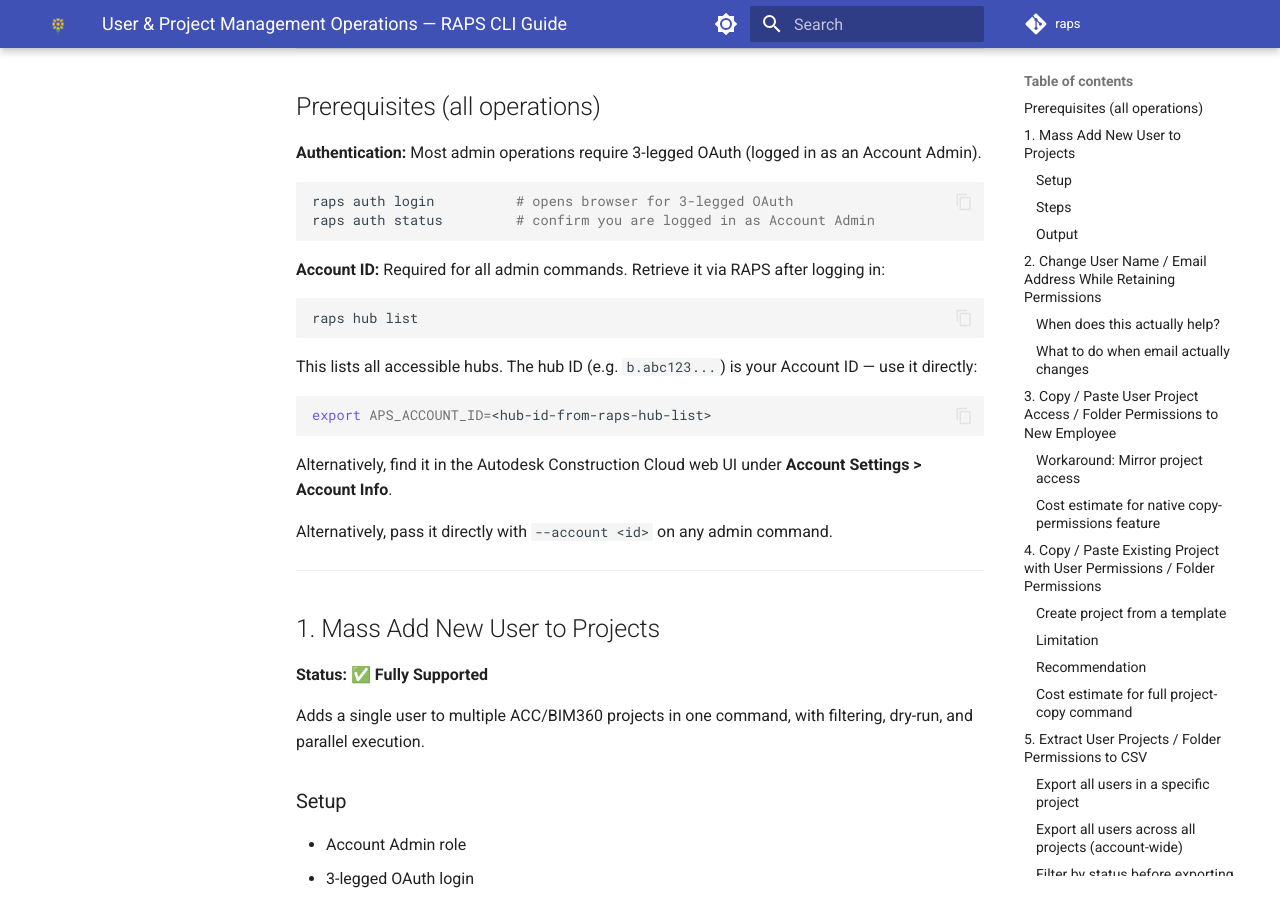
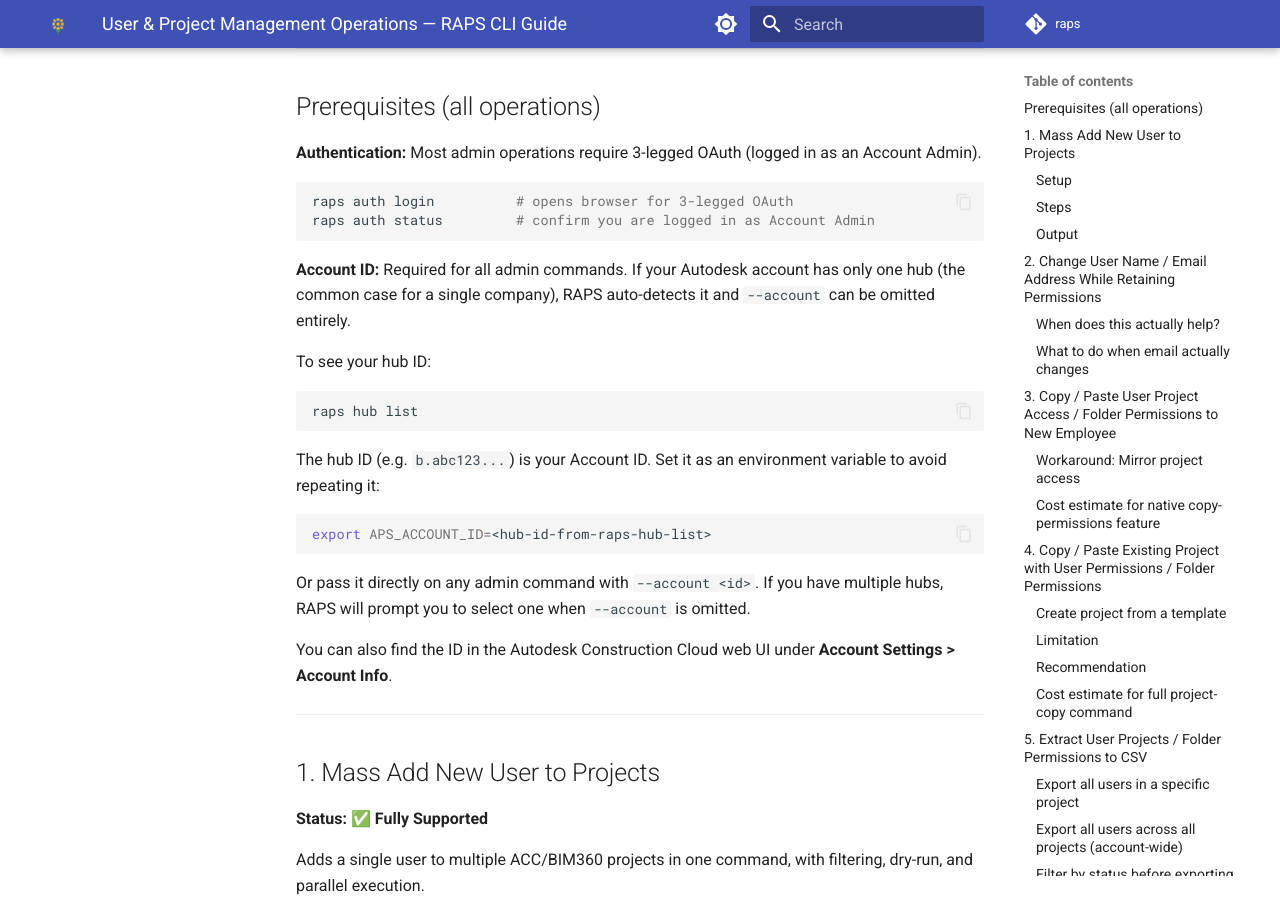
Before and after one commit to dmytro-yemelianov/raps, an MkDocs documentation site: the page built from docs/user-management-operations.md, in a window 1280 px wide and 900 px high, scrolled down 323 px. Built offline with MkDocs 1.6.1 and Material for MkDocs 9.7.7, drawn with Linux system fonts in a browser that asks for light colours; comment, search, counter and statistics services are not loaded.

Commit message:
docs: update prerequisites to reflect --account auto-discovery
Co-Authored-By: Claude Sonnet 4.6 <noreply@anthropic.com>

````diff
--- a/docs/user-management-operations.md
+++ b/docs/user-management-operations.md
@@ -13,21 +13,23 @@ raps auth login          # opens browser for 3-legged OAuth
 raps auth status         # confirm you are logged in as Account Admin
 ```
 
-**Account ID:** Required for all admin commands. Retrieve it via RAPS after logging in:
+**Account ID:** Required for all admin commands. If your Autodesk account has only one hub (the common case for a single company), RAPS auto-detects it and `--account` can be omitted entirely.
+
+To see your hub ID:
 
 ```bash
 raps hub list
 ```
 
-This lists all accessible hubs. The hub ID (e.g. `b.abc123...`) is your Account ID — use it directly:
+The hub ID (e.g. `b.abc123...`) is your Account ID. Set it as an environment variable to avoid repeating it:
 
 ```bash
 export APS_ACCOUNT_ID=<hub-id-from-raps-hub-list>
 ```
 
-Alternatively, find it in the Autodesk Construction Cloud web UI under **Account Settings > Account Info**.
+Or pass it directly on any admin command with `--account <id>`. If you have multiple hubs, RAPS will prompt you to select one when `--account` is omitted.
 
-Alternatively, pass it directly with `--account <id>` on any admin command.
+You can also find the ID in the Autodesk Construction Cloud web UI under **Account Settings > Account Info**.
 
 ---
 
````
